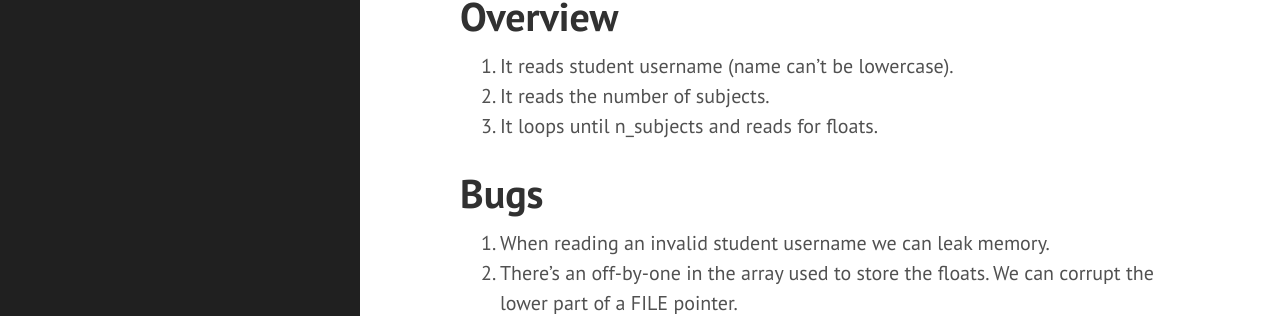
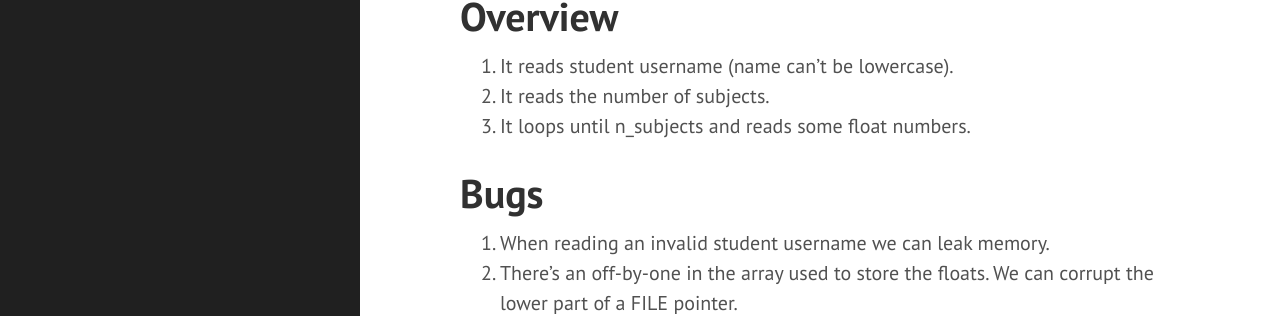
Before and after one commit to thegoonies/thegoonies.github.io, a Jekyll site: the page built from _posts/2021-03-21-securinetctf-2021-success.md, in a window 1280 px wide and 900 px high, scrolled down 658 px. Shown: the part 147-463 px from the top of the window. Built offline with Jekyll 4.4.1, drawn with Linux system fonts in a browser that asks for light colours; nearby versions of some CDN libraries.

Commit message:
Update 2021-03-21-securinetctf-2021-success.md

```diff
--- a/_posts/2021-03-21-securinetctf-2021-success.md
+++ b/_posts/2021-03-21-securinetctf-2021-success.md
@@ -31,7 +31,7 @@ RelRO                         : Full
 # Overview
 1. It reads student username (name can't be lowercase).
 2. It reads the number of subjects.
-3. It loops until n_subjects and reads for floats.
+3. It loops until n_subjects and reads some float numbers.
 
 # Bugs
 1. When reading an invalid student username we can leak memory.
```
